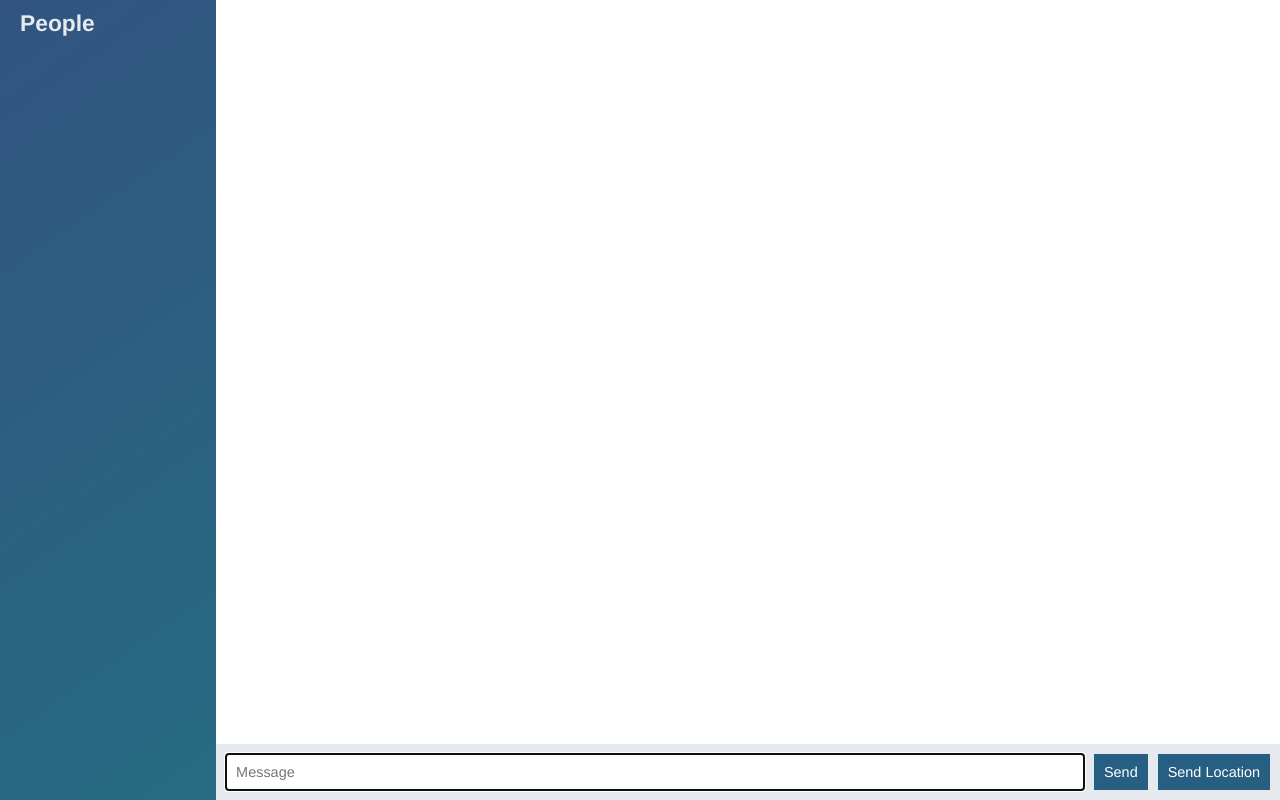
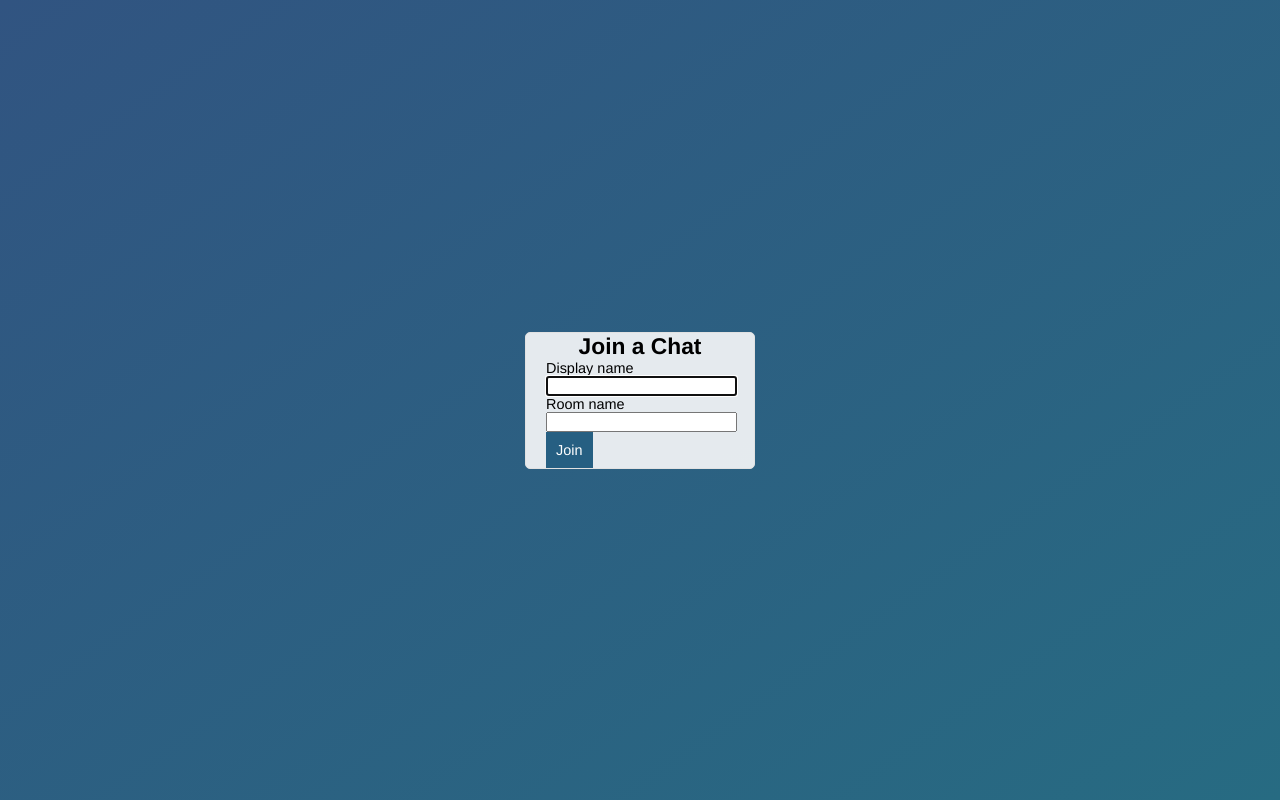
Before and after one commit to wasabi900/node-course-2-chat-app, a website: page public/index.html in a window 1280 px wide. Drawn offline with nearby package versions, Linux system fonts and the light colour scheme; no server answers.

Commit message:
Add join page that submits to chat.html

```diff
--- a/public/index.html
+++ b/public/index.html
@@ -1,63 +1,30 @@
 <!DOCTYPE html>
-
-<html lang="en" dir="ltr">
+<html>
   <head>
     <meta charset="utf-8">
+    <title>Join | ChatApp</title>
+    <meta name="viewport" content="width=device-width, initial-scale=1, user-scalable=no">
     <link rel="stylesheet" href="/css/styles.css">
-    <title></title>
   </head>
-  <body class="chat">
 
-    <div class="chat__sidebar">
-      <h3>People</h3>
-      <div id="users">
-
+  <body class="centered-form">
+    <div class="centered-form__form">
+      <form action="/chat.html">
+      <div class="form_field">
+        <h3>Join a Chat</h3>
       </div>
+      <div class="form_field">
+        <label>Display name</label>
+        <input type="text" name="name" autofocus/>
+      </div>
+      <div class="form_field">
+        <label>Room name</label>
+        <input type="text" name="room"/>
+      </div>
+      <div class="form_field">
+        <button>Join</button>
+      </div>
+      </form>
     </div>
-
-    <div class="chat__main">
-      <ol id="messages" class="chat__messages"></ol>
-
-      <div class="chat__footer">
-        <form id="message-form">
-          <input name="message" type="text" placeholder="Message" autofocus autocomplete="off"/>
-          <button>Send</button>
-        </form>
-        <button id="send-location">Send Location</button>
-
-      </div>
-    </div>
-
-    <script id="message-template" type="text/template">
-      <li class="message">
-        <div class="message__title">
-          <h4>{{from}}</h4>
-          <span>{{createdAt}}</span>
-        </div>
-        <div class="message__body">
-          <p>{{text}}</p>
-        </div>
-      </li>
-    </script>
-
-    <script id="location-message-template" type="text/template">
-      <li class="message">
-        <div class="message__title">
-          <h4>{{from}}</h4>
-          <span>{{createdAt}}</span>
-        </div>
-        <div class="message__body">
-          <p>
-            <a href="{{url}}" target="_blank">My current location</a>
-          </p>
-        </div>
-      </li>
-    </script>
-
-    <script src="/socket.io/socket.io.js"></script>
-    <script src="js/libs/jquery-3.3.1.min.js"></script>
-    <script src="js/libs/moment.js"></script>
-    <script src="js/libs/mustache.js"></script>
-    <script src="/js/index.js"></script>
   </body>
 </html>
```
Also changed, not shown: public/chat.html (added, +64 -0 lines), public/js/chat.js (renamed from public/js/index.js).
